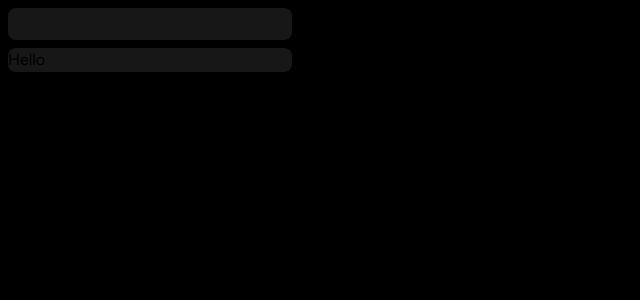
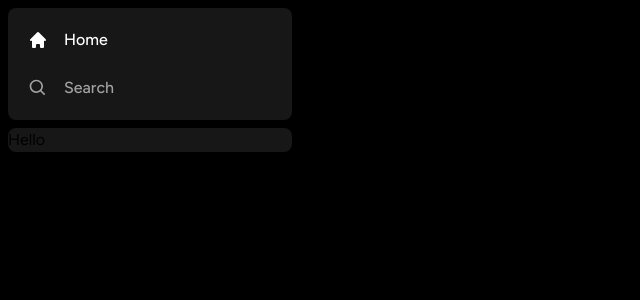
Before and after one commit to Dunderz/NextGroove, a Next.js app: page / in a window 1280 px wide. Shown: the top 300 px of the page, without its empty margins (0-640 px from the left). Built offline with nearby package versions, Linux system fonts and the light colour scheme.

Commit message:
SidebarItem mvp

```diff
--- a/app/layout.tsx
+++ b/app/layout.tsx
@@ -19,7 +19,7 @@ export default function RootLayout({
   return (
     <html lang="en">
       <body className={font.className}>
-        <Sidebar />
+        <Sidebar>{children}</Sidebar>
       </body>
     </html>
   );
--- a/components/Sidebar.tsx
+++ b/components/Sidebar.tsx
@@ -1,11 +1,39 @@
+"use client";
+
 import { twMerge } from "tailwind-merge";
+import { usePathname } from "next/navigation";
+import { useMemo } from "react";
+import { HiHome } from "react-icons/hi";
+import { BiSearch } from "react-icons/bi";
+
 import Box from "./Box";
+import SidebarItem from "./SidebarItem";
 
 interface SidebarProps {
   children: React.ReactNode;
 }
 
 const Sidebar: React.FC<SidebarProps> = ({ children }) => {
+  const pathname = usePathname();
+
+  const routes = useMemo(
+    () => [
+      {
+        icon: HiHome,
+        label: "Home",
+        href: "/",
+        active: pathname === "/",
+      },
+      {
+        icon: BiSearch,
+        label: "Search",
+        href: "/search",
+        active: pathname === "/search",
+      },
+    ],
+    [pathname]
+  );
+
   return (
     <div>
       <div
@@ -14,14 +42,11 @@ const Sidebar: React.FC<SidebarProps> = ({ children }) => {
         )}
       >
         <Box>
-          <div
-            className="
-              flex
-              flex-col
-              gap-y-4
-              px-5
-              py-4"
-          ></div>
+          <div className="flex flex-col gap-y-4 px-5 py-4">
+            {routes.map((item) => (
+              <SidebarItem key={item.label} {...item} />
+            ))}
+          </div>
         </Box>
         <Box>
           <div>Hello</div>
--- a/components/SidebarItem.tsx
+++ b/components/SidebarItem.tsx
@@ -0,0 +1,32 @@
+import { twMerge } from "tailwind-merge";
+import { IconType } from "react-icons";
+import Link from "next/link";
+
+interface SidebarItemProps {
+  icon: IconType;
+  label: string;
+  href: string;
+  active: boolean;
+}
+
+const SidebarItem: React.FC<SidebarItemProps> = ({
+  icon: Icon,
+  label,
+  href,
+  active,
+}) => {
+  return (
+    <Link
+      href={href}
+      className={twMerge(
+        `flex items-center h-auto gap-x-4 w-full hover:text-white transition text-neutral-400 font-medium py-1`,
+        active && `text-white`
+      )}
+    >
+      <Icon size={20} />
+      <p>{label}</p>
+    </Link>
+  );
+};
+
+export default SidebarItem;
--- a/package.json
+++ b/package.json
@@ -12,6 +12,7 @@
     "next": "14.2.3",
     "react": "^18",
     "react-dom": "^18",
+    "react-icons": "^5.2.1",
     "tailwind-merge": "^2.3.0"
   },
   "devDependencies": {
```
Also changed, not shown: 2 other files (tests, documents, lock files or other folders).
